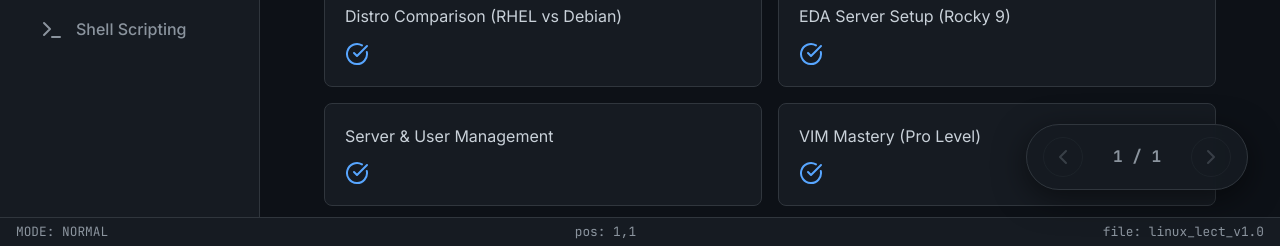
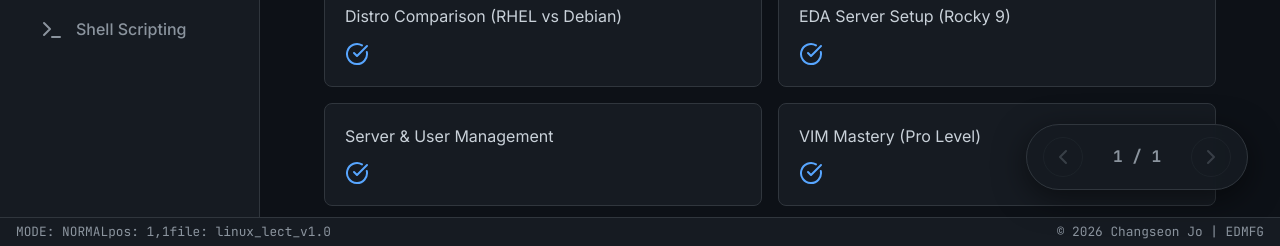
Before and after one commit to ahe24/linux_lect, a website built with Vite: page index.html in a window 1280 px wide. Shown: the part 554-800 px from the top of the page. Built offline with nearby package versions, Linux system fonts and the light colour scheme.

Commit message:
Add copyright information to status bar
- Added copyright notice: © 2026 Changseon Jo | EDMFG
- Positioned in status bar aligned to the right
- Ensures proper attribution for the educational content

```diff
--- a/index.html
+++ b/index.html
@@ -91,6 +91,7 @@
     <span>MODE: NORMAL</span>
     <span>pos: 1,1</span>
     <span>file: linux_lect_v1.0</span>
+    <span style="margin-left: auto;">© 2026 Changseon Jo | EDMFG</span>
   </div>
 
   <script type="module" src="/src/main.js"></script>
```
